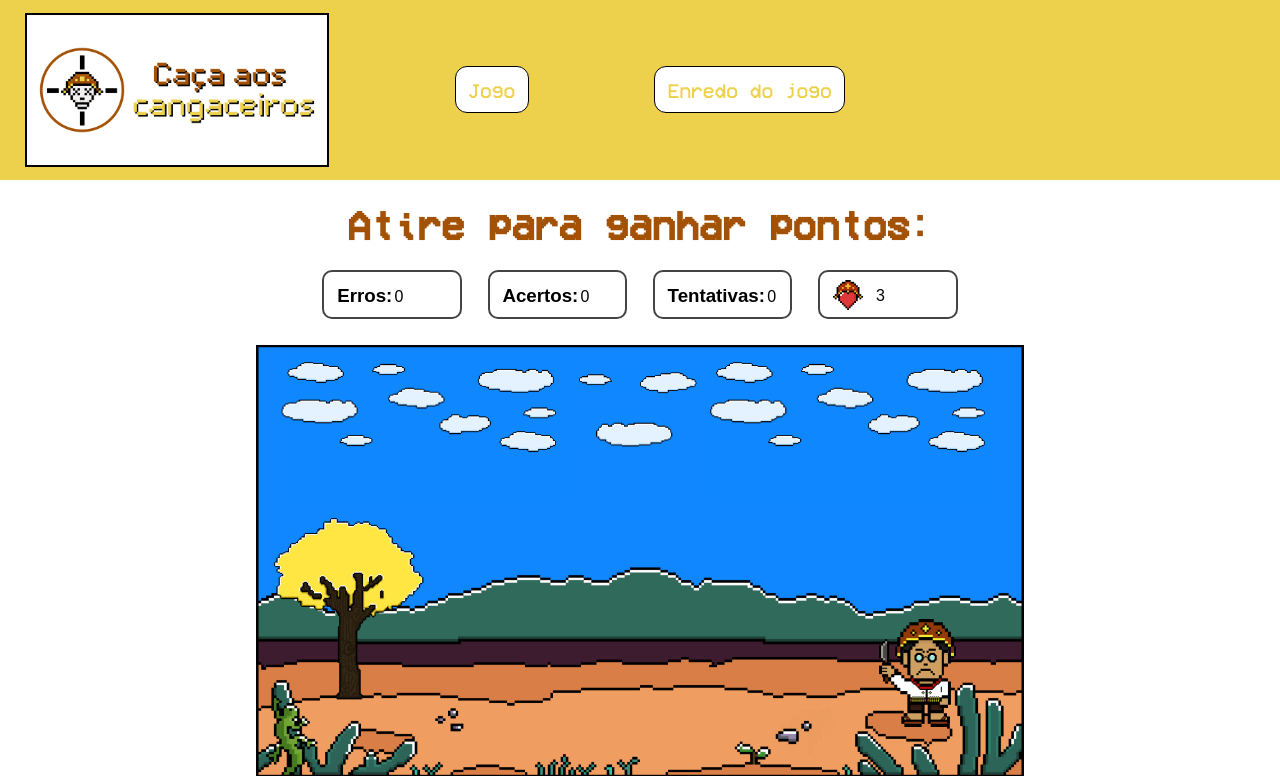
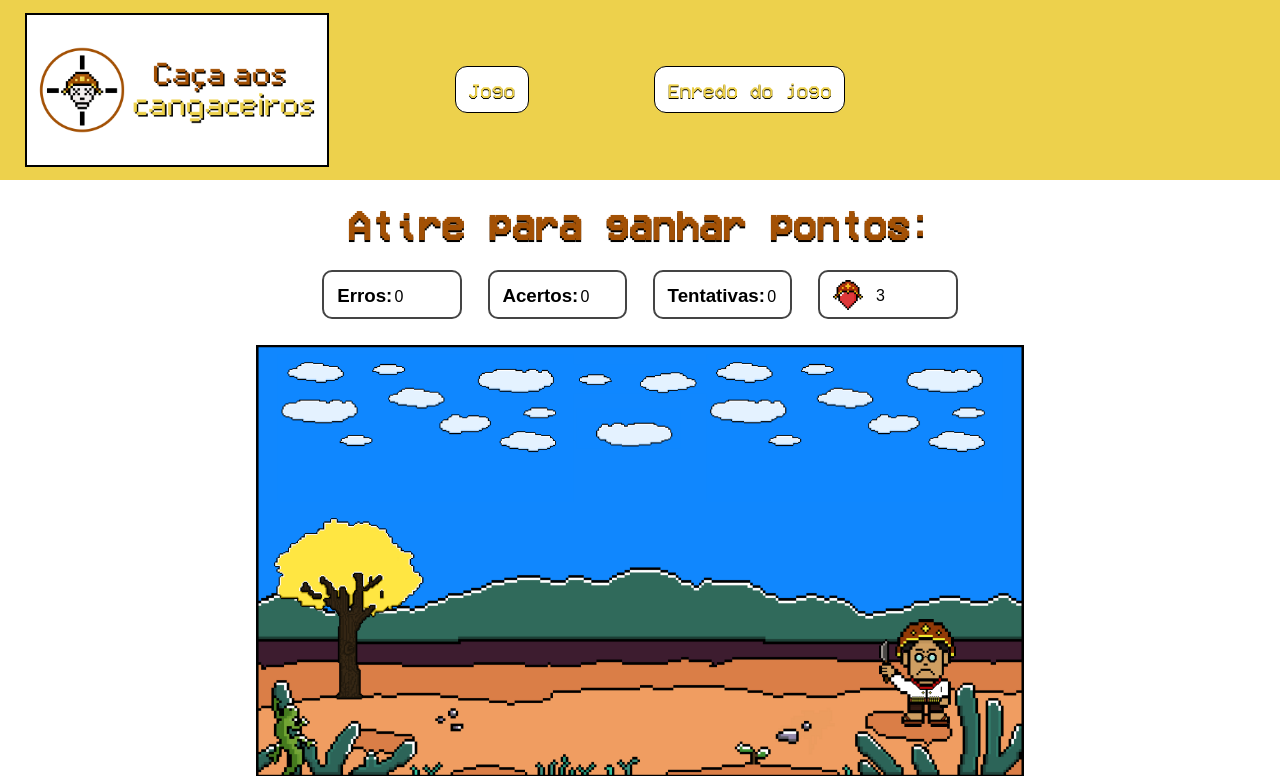
Before and after one commit to Alanacssantos/Projeto_PPI-CacaAosCangaceiros, a PHP site: page / in a window 1280 px wide. Shown: the top 776 px of the page. Run offline with PHP 8.4, Linux system fonts and the light colour scheme.

Commit message:
Estilizações

```diff
--- a/jogo/jogo/css/estilo.css
+++ b/jogo/jogo/css/estilo.css
@@ -1,7 +1,3 @@
-@font-face {
-    font-family: "fonteJogo";
-    src: url("../fontes/pixelFont.ttf");
-}
 @font-face {
     font-family: "fonteTitulo";
     src: url("../fontes/VCR_OSD_MONO_1.001.ttf");
@@ -92,13 +88,14 @@ span {
     border-radius: 12px;
     background-color: white;
     font-family: fonteTitulo;
-
+    text-shadow: 0px 1px 0px rgb(0, 0, 0); /*deslocar no eixo x, deslocar no eixo y, valor do borramento da sombra, cor da sombra*/
 
 }
 .conteudoNav:hover{
     background-color: #A35105;
     color: white;
     font-family: fonteTitulo;
+    text-shadow: 0px 2px 0px rgb(0, 0, 0); /*deslocar no eixo x, deslocar no eixo y, valor do borramento da sombra, cor da sombra*/
 
 }
 #logo{
@@ -111,7 +108,7 @@ footer{
     display: flex;
     align-items: center;
     justify-content: center;
-    background-color:  #EDD14C;
+    background-color: #EDD14C;
     font-size: 15px;
     padding: 2%;
 }
@@ -129,6 +126,8 @@ nav{
     margin-bottom: 1%;
     color: #A35105;
     font-size: 40px;
+    text-shadow: 0px 2px 0px rgb(0, 0, 0); /*deslocar no eixo x, deslocar no eixo y, valor do borramento da sombra, cor da sombra*/
+
 }
 #divVida{
     align-items: center;
@@ -142,6 +141,7 @@ header{
     font-family: fonteTitulo;
     background-color: #A35105;
     padding: 1%;
+    text-shadow: 0px 2px 0px rgb(0, 0, 0); /*deslocar no eixo x, deslocar no eixo y, valor do borramento da sombra, cor da sombra*/
     color: white;
     border-radius: 12px;
     font-size: 20px;
--- a/jogo/jogo/css/estilodoprejogo.css
+++ b/jogo/jogo/css/estilodoprejogo.css
@@ -29,13 +29,14 @@
     border-radius: 12px;
     background-color: white;
     font-family: fonteTitulo;
-
+    text-shadow: 0px 1px 0px rgb(0, 0, 0); /*deslocar no eixo x, deslocar no eixo y, valor do borramento da sombra, cor da sombra*/
 
 }
 .conteudoNav:hover{
     background-color: #A35105;
     color: white;
     font-family: fonteTitulo;
+    text-shadow: 0px 2px 0px rgb(0, 0, 0); /*deslocar no eixo x, deslocar no eixo y, valor do borramento da sombra, cor da sombra*/
 
 }
 #logo{
--- a/jogo/jogo/javascript/script.js
+++ b/jogo/jogo/javascript/script.js
@@ -49,6 +49,7 @@ setInterval(()=>{
     }
     if (vidas <= 0) {
         gameOver = true;
+        dicas.innerHTML = "Você perdeu! Clique em jogo para começar novamente!";
     }
 }, 1000);
 
```
